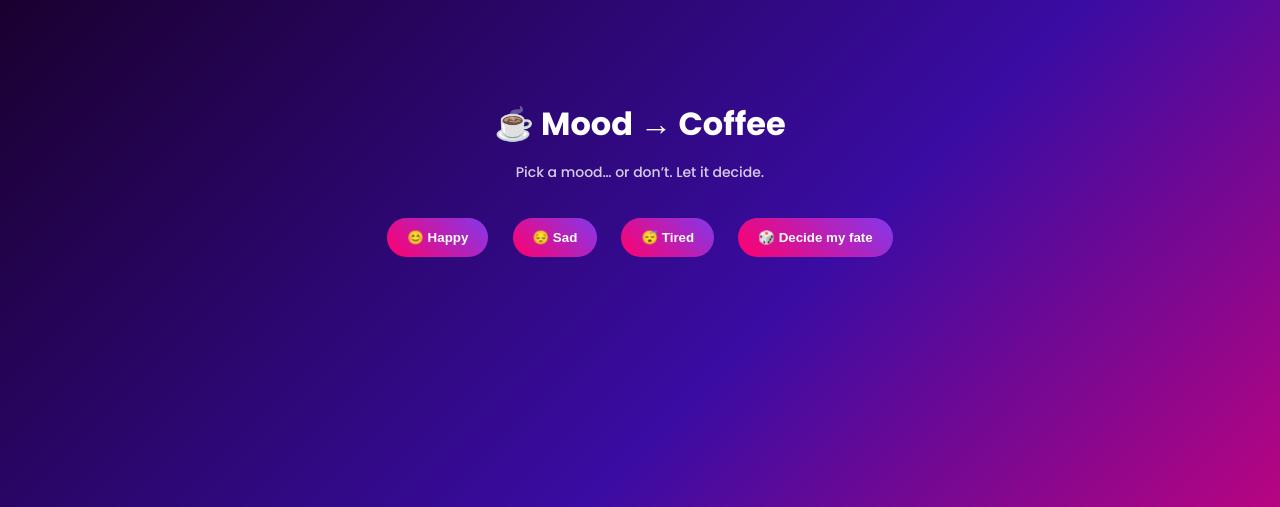
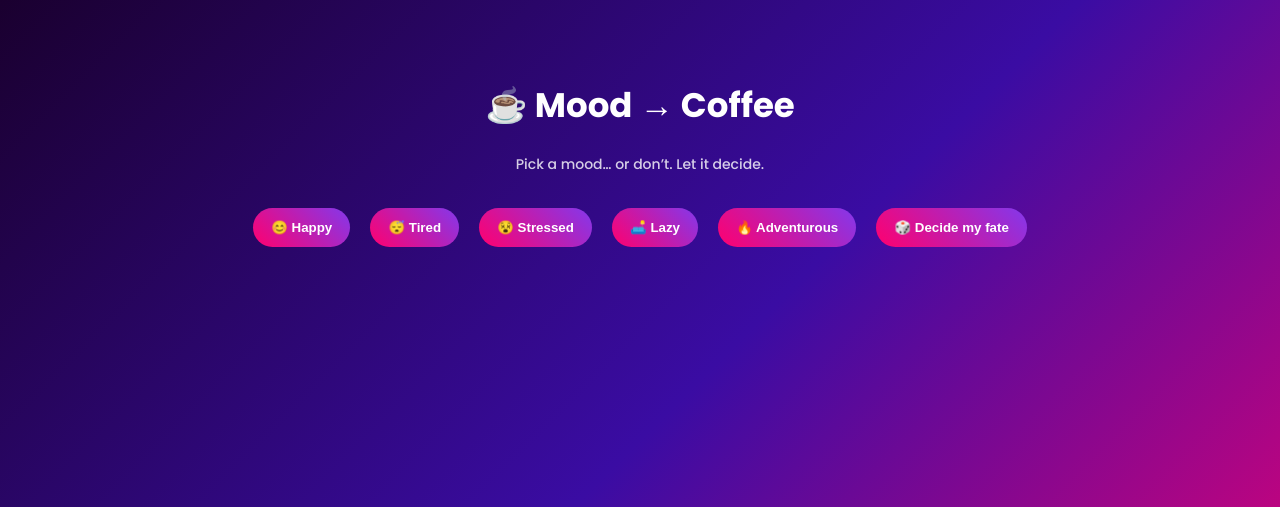
Before and after one commit to ishikarohira/coffee-ai-app, a Flask app: page / in a window 1280 px wide. Shown: the top 507 px of the page. Run offline with Flask 3, Linux system fonts and the light colour scheme.

Commit message:
final UI aligned with backend

```diff
--- a/templates/index.html
+++ b/templates/index.html
@@ -16,12 +16,11 @@
         }
 
         .container {
-            margin-top: 100px;
+            margin-top: 80px;
         }
 
         h1 {
-            font-size: 32px;
-            margin-bottom: 10px;
+            font-size: 34px;
         }
 
         .tagline {
@@ -31,8 +30,8 @@
         }
 
         button {
-            margin: 10px;
-            padding: 12px 20px;
+            margin: 8px;
+            padding: 12px 18px;
             border: none;
             border-radius: 25px;
             cursor: pointer;
@@ -90,9 +89,11 @@
 
     <form method="POST">
         <button name="mood" value="happy">😊 Happy</button>
-        <button name="mood" value="sad">😔 Sad</button>
         <button name="mood" value="tired">😴 Tired</button>
-        <button name="mood" value="random">🎲 Decide my fate</button>
+        <button name="mood" value="stressed">😵 Stressed</button>
+        <button name="mood" value="lazy">🛋️ Lazy</button>
+        <button name="mood" value="adventurous">🔥 Adventurous</button>
+        <button name="surprise" value="true">🎲 Decide my fate</button>
     </form>
 
     {% if coffee %}
```
